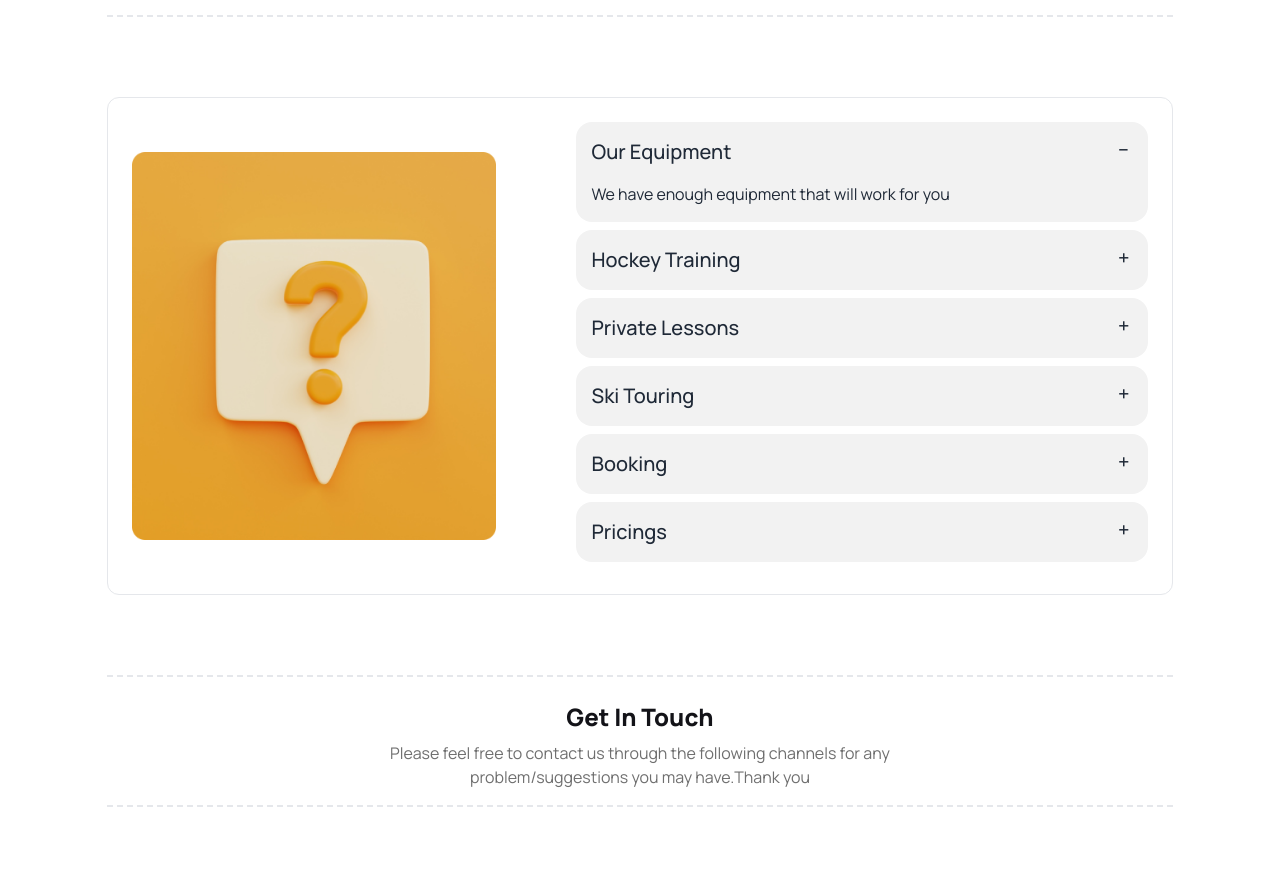
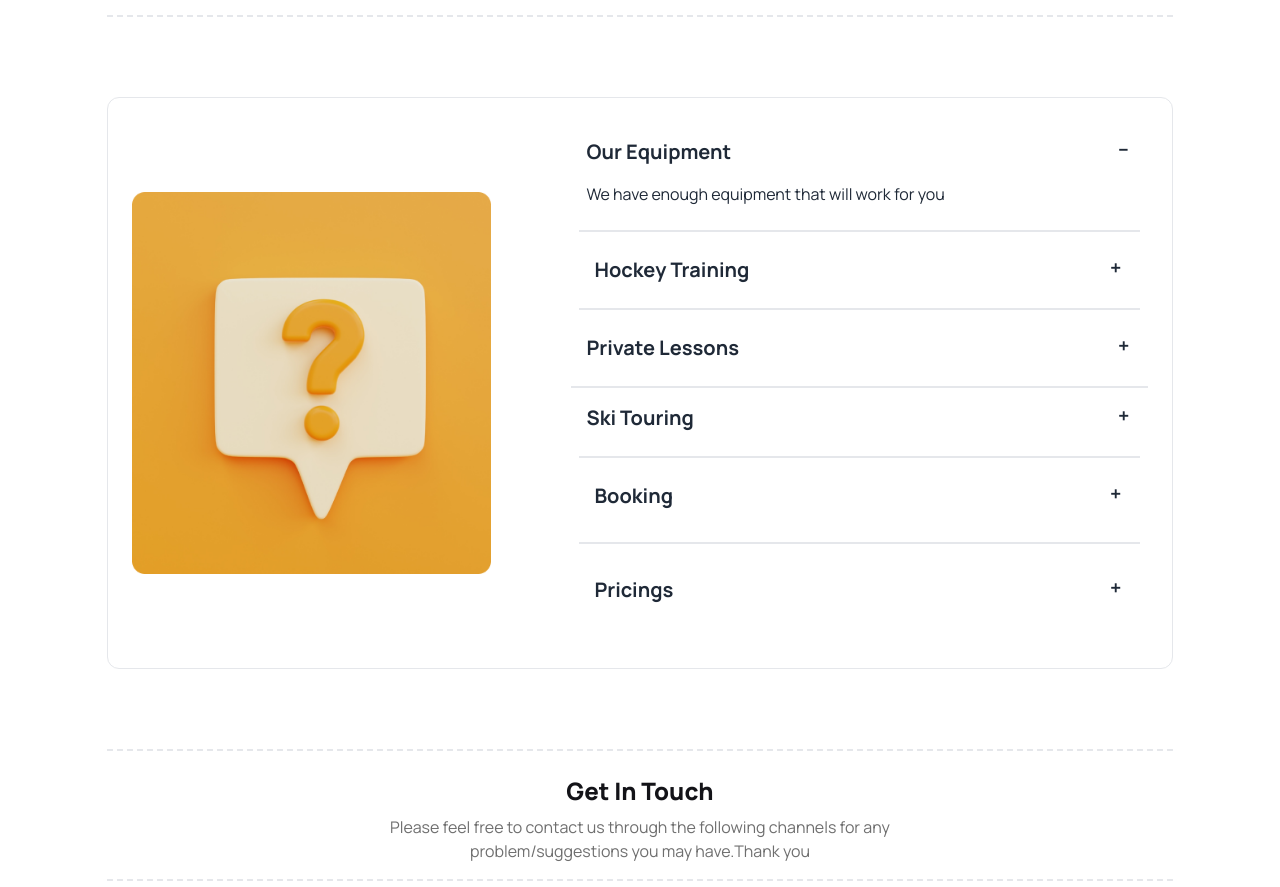
Before and after one commit to Tonmoy-Rahman-Turjo/assingment-exam-thre, a plain HTML site: page index.html in a window 1280 px wide. Shown: the part 3280-4167 px from the top of the page. Drawn offline with nearby package versions, Linux system fonts and the light colour scheme.

Commit message:
every section is oky

```diff
--- a/index.html
+++ b/index.html
@@ -316,9 +316,9 @@
           <img src="./Images/11.png" alt="" class="m-auto flex">
         </div>
         <div class="mt-5 lg:m-0">
-          <div class="collapse collapse-plus mb-2 bg-base-200">
+          <div class="collapse collapse-plus mb-2 ">
             <input type="radio" name="my-accordion-3" checked="checked" />
-            <div class="collapse-title text-xl font-medium">
+            <div class="collapse-title text-xl font-bold">
               Our Equipment
             </div>
             <div class="collapse-content">
@@ -326,9 +326,11 @@
                 We have enough equipment that will work for you</p>
             </div>
           </div>
-          <div class="collapse collapse-plus mb-2 bg-base-200">
+
+          <div class=" divide-y-2  border-y-2  py-2 m-2 ">
+            <div class="collapse collapse-plus   ">
               <input type="radio" name="my-accordion-3" />
-            <div class="collapse-title text-xl  font-medium">
+              <div class="collapse-title text-xl  font-bold">
                 Hockey Training
               </div>
               <div class="collapse-content ">
@@ -336,9 +338,10 @@
                   We train players with quality methods</p>
               </div>
             </div>
-          <div class="collapse collapse-plus mb-2 bg-base-200">
+          </div>
+          <div class="collapse collapse-plus mb-2 ">
             <input type="radio" name="my-accordion-3" />
-            <div class="collapse-title text-xl  font-medium">
+            <div class="collapse-title text-xl font-bold ">
               Private Lessons
             </div>
             <div class="collapse-content ">
@@ -346,27 +349,34 @@
                 We teach them something new every morning</p>
             </div>
           </div>
-          <div class="collapse collapse-plus mb-2 bg-base-200">
+
+          <div class="border-t-2  ">
+            <div class="collapse collapse-plus mb-2 ">
               <input type="radio" name="my-accordion-3" />
-            <div class="collapse-title text-xl  font-medium">
+              <div class="collapse-title text-xl  font-bold ">
                 Ski Touring
               </div>
               <div class="collapse-content ">
                 <p>Dolor sit amet consectetur. Ut urna diam quis sagittis. Elit elit enim sagittis turpis in magna.</p>
               </div>
             </div>
-          <div class="collapse collapse-plus mb-2 bg-base-200">
+          </div>
+          <div class="divide-y-2  border-y-2  py-2 m-2 ">
+            <div class="collapse collapse-plus mb-2 ">
               <input type="radio" name="my-accordion-3" />
-            <div class="collapse-title text-xl  font-medium">
+              <div class="collapse-title text-xl font-bold ">
                 Booking
               </div>
               <div class="collapse-content ">
                 <p>Dolor sit amet consectetur. Ut urna diam quis sagittis. Elit elit enim sagittis turpis in magna.</p>
               </div>
             </div>
-          <div class="collapse collapse-plus mb-2 bg-base-200">
+          </div>
+          <!--  -->
+          <div class="border-solid py-2 m-2">
+            <div class="collapse collapse-plus mb-2">
               <input type="radio" name="my-accordion-3" />
-            <div class="collapse-title text-xl font-medium">
+              <div class="collapse-title text-xl font-bold">
                 Pricings
               </div>
               <div class="collapse-content">
@@ -374,6 +384,8 @@
               </div>
             </div>
           </div>
+          </div>
+          <!--  -->
       </div>
      </section>
      <!-- section-seven -->
```
Lines whose indentation alone changed are shown as unchanged.
